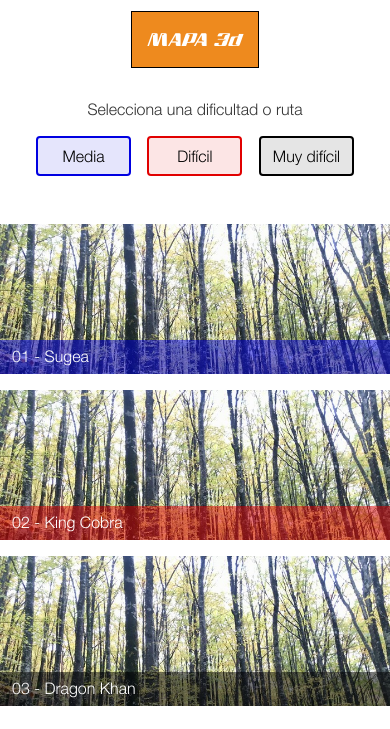
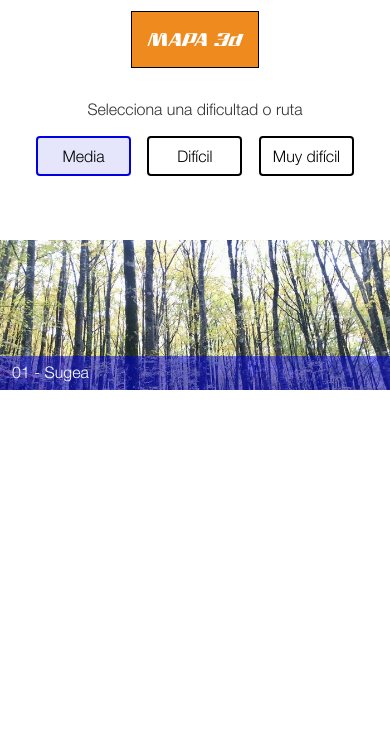
Before and after one commit to nagudo/eremua, a plain HTML site: page routes.html in a window 390 px wide. Both pictures are taken after a click on the button "Media". Shown: the part 115-844 px from the top of the page. Drawn offline with Linux system fonts and the light colour scheme; some packages are replaced by stand-ins of ours; files whose address does not match are found by name.

Commit message:
Added Js to filter routes

```diff
--- a/css/cards.css
+++ b/css/cards.css
@@ -2,12 +2,9 @@
 
 .o-cards__item {
     height: 150px;
+    margin-top: var(--space-m);
     overflow: hidden;
     position: relative;
-}
-
-.o-cards__item:not(:first-child) {
-    margin-top: var(--space-m);
 }
 
 .o-cards__item img {
--- a/css/components.css
+++ b/css/components.css
@@ -132,3 +132,8 @@
     background: rgba(var(--very-hard), .1);
     border-color: rgb(var(--very-hard));
 }
+
+.c-filters__item--deactive {
+    background: rgba(var(--light-grey), .1);
+    border-color: rgb(var(--neutral-grey));
+}
--- a/js/index.js
+++ b/js/index.js
@@ -50,9 +50,29 @@ function toggleMenu() {
     $('.app').toggleClass('l-scroll--hide');
 }
 
+function toggleRoutes(filterDifficulty) {
+    var filterDifficultyClass = '.c-filters__item--' + filterDifficulty;
+    var routeDifficultyClass = '.o-cards__item--' + filterDifficulty;
+
+    $('#filterList .c-filters__item:not(' + filterDifficultyClass + ')').addClass('c-filters__item--deactive');
+    $('#filterList').find(filterDifficultyClass).removeClass('c-filters__item--deactive');
+
+
+
+    $('#routeList .o-cards__item').hide()
+
+    if ($('#filterList').find('.c-filters__item--deactive').length == 0) {
+        $('#routeList .o-cards__item').show()
+    } else {
+        $('#routeList').find(routeDifficultyClass).show();
+    }
+}
+
 (function ($) {
     $("#navButton").click(function () {
         toggleMenu();
         $(this).toggleClass('c-nav__button--active');
     });
+
+
 })(jQuery);
--- a/routes.html
+++ b/routes.html
@@ -30,8 +30,6 @@
                 * Enable inline JS: add 'unsafe-inline' to default-src
         -->
     <meta charset="UTF-8">
-    <meta http-equiv="Content-Security-Policy"
-        content="default-src 'self' data: gap: https://ssl.gstatic.com 'unsafe-eval'; style-src 'self' 'unsafe-inline'; media-src *; img-src 'self' data: content:;">
     <meta name="format-detection" content="telephone=no">
     <meta name="msapplication-tap-highlight" content="no">
     <meta name="viewport"
@@ -77,13 +75,13 @@
                 Selecciona una dificultad o ruta
             </p>
             <div class="u-clear--s"></div>
-            <div class="c-filters l-page__item--out">
-                <button class="c-filters__item c-filters__item--medium">Media</button>
-                <button class="c-filters__item c-filters__item--hard">Difícil</button>
-                <button class="c-filters__item c-filters__item--very-hard">Muy difícil</button>
+            <div id="filterList" class="c-filters l-page__item--out">
+                <button class="c-filters__item c-filters__item--medium" onclick="toggleRoutes('medium')">Media</button>
+                <button class="c-filters__item c-filters__item--hard" onclick="toggleRoutes('hard')">Difícil</button>
+                <button class="c-filters__item c-filters__item--very-hard" onclick="toggleRoutes('very-hard')">Muy difícil</button>
             </div>
             <div class="u-clear--m"></div>
-            <div class="o-cards l-page__item--out">
+            <div id="routeList" class="o-cards l-page__item--out">
                 <a href="route-detail.html" title="Sugea">
                     <div class="o-cards__item o-cards__item--medium">
                         <img src="img/routes/01.jpg" alt="Sugea" title="Sugea">
```
